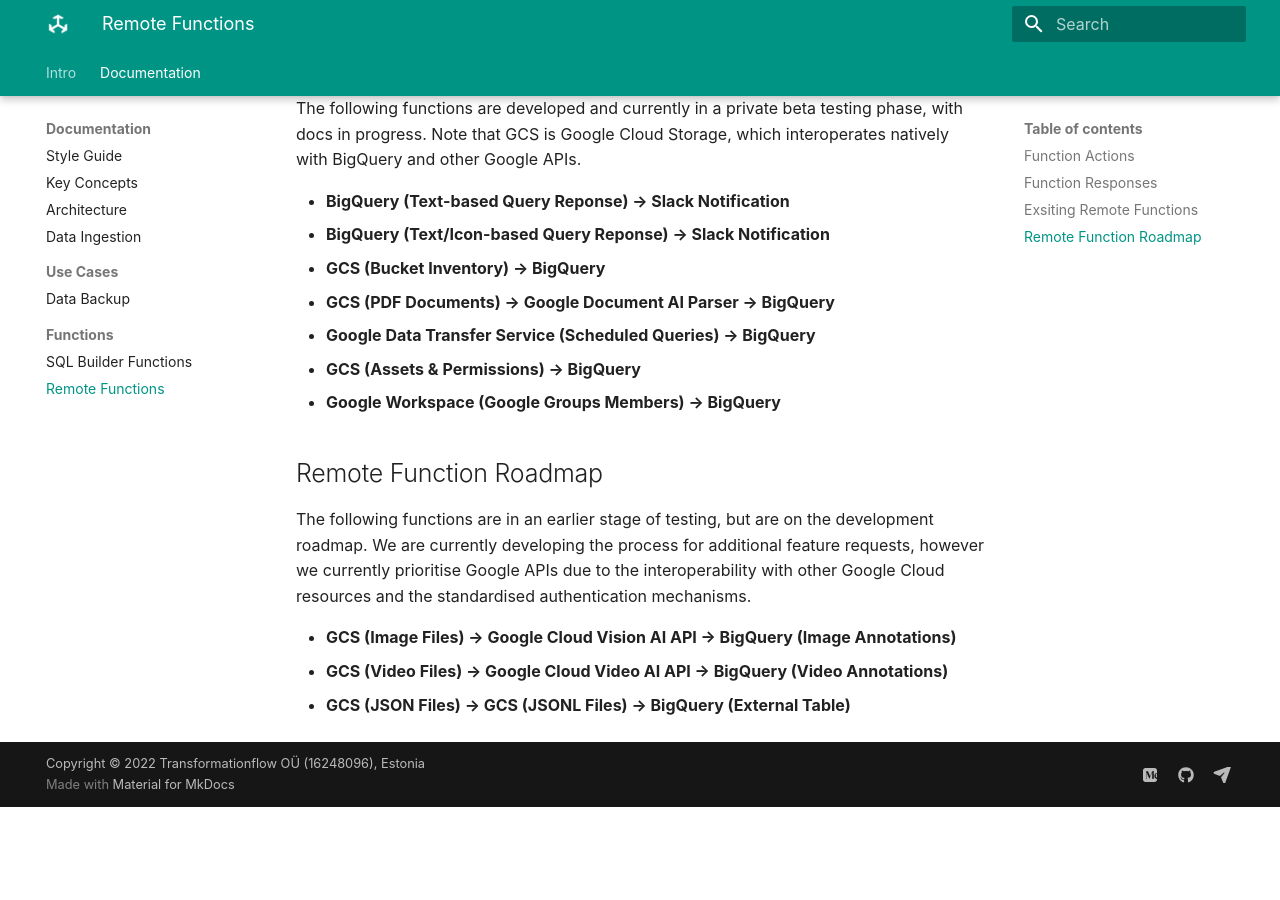
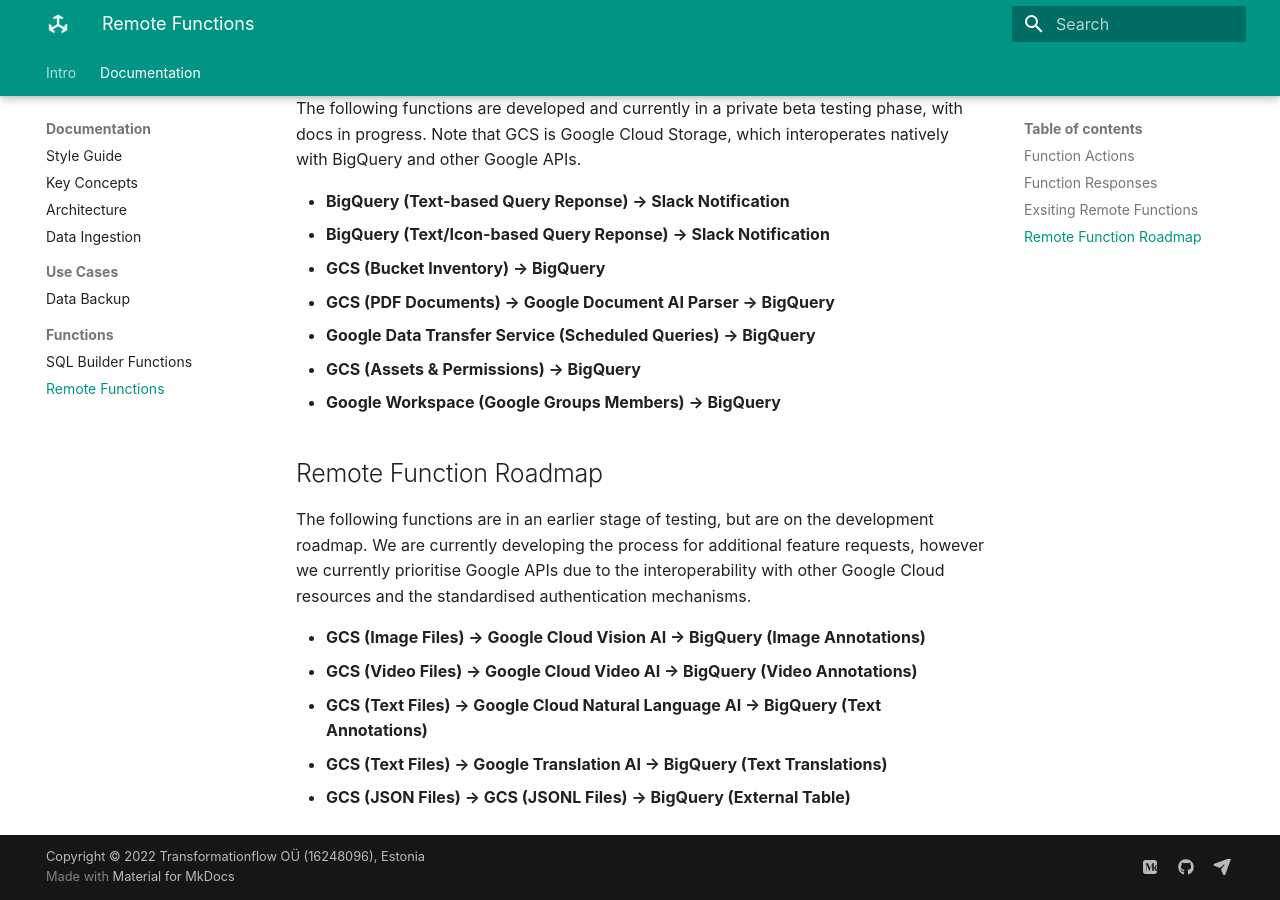
Before and after one commit to transformationflow/transformationflow.github.io, an MkDocs documentation site: the page built from docs/documentation/functions/remotefunctions.md, in a window 1280 px wide and 900 px high, scrolled down 1014 px. Built offline with MkDocs 1.6.1 and Material for MkDocs 9.7.7, drawn with Linux system fonts in a browser that asks for light colours; some web fonts are replaced; comment, search, counter and statistics services are not loaded; before the commit the page ends 1821 px from its top, so only the background shows below that.

Commit message:
minor edits

```diff
--- a/docs/documentation/functions/remotefunctions.md
+++ b/docs/documentation/functions/remotefunctions.md
@@ -29,6 +29,8 @@
 # Remote Function Roadmap
 The following functions are in an earlier stage of testing, but are on the development roadmap.  We are currently developing the process for additional feature requests, however we currently prioritise Google APIs due to the interoperability with other Google Cloud resources and the standardised authentication mechanisms.
 
-- **GCS (Image Files) -> Google Cloud Vision AI API -> BigQuery (Image Annotations)**
-- **GCS (Video Files) -> Google Cloud Video AI API -> BigQuery (Video Annotations)**
+- **GCS (Image Files) -> Google Cloud Vision AI -> BigQuery (Image Annotations)**
+- **GCS (Video Files) -> Google Cloud Video AI -> BigQuery (Video Annotations)**
+- **GCS (Text Files) -> Google Cloud Natural Language AI -> BigQuery (Text Annotations)**
+- **GCS (Text Files) -> Google Translation AI -> BigQuery (Text Translations)**
 - **GCS (JSON Files) -> GCS (JSONL Files) -> BigQuery (External Table)**
```
Also changed, not shown: docs/documentation/usecases/backup.md (+4 -3 lines).
